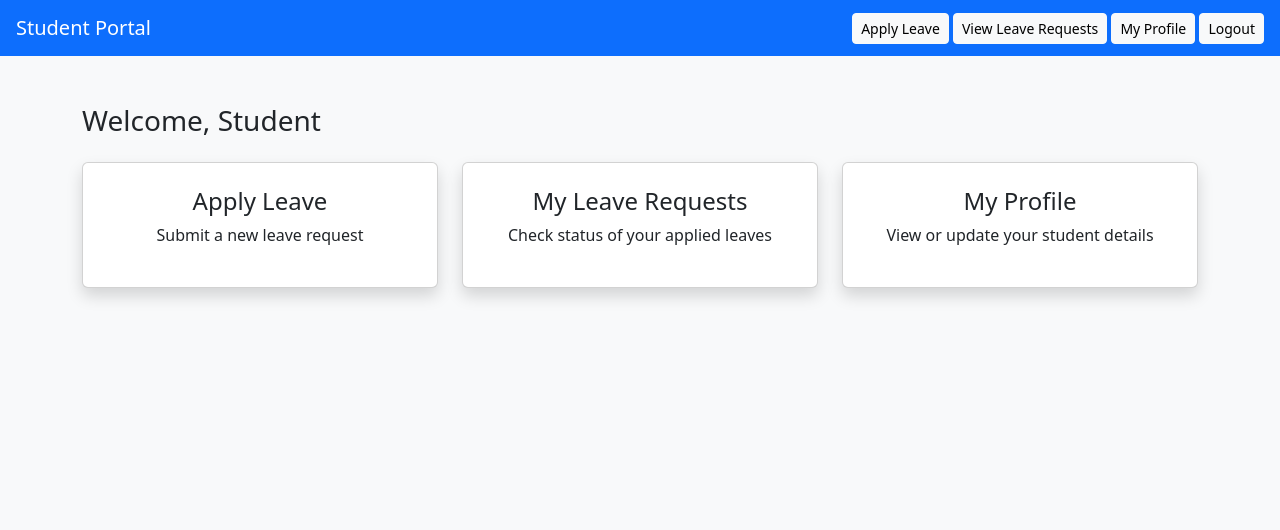
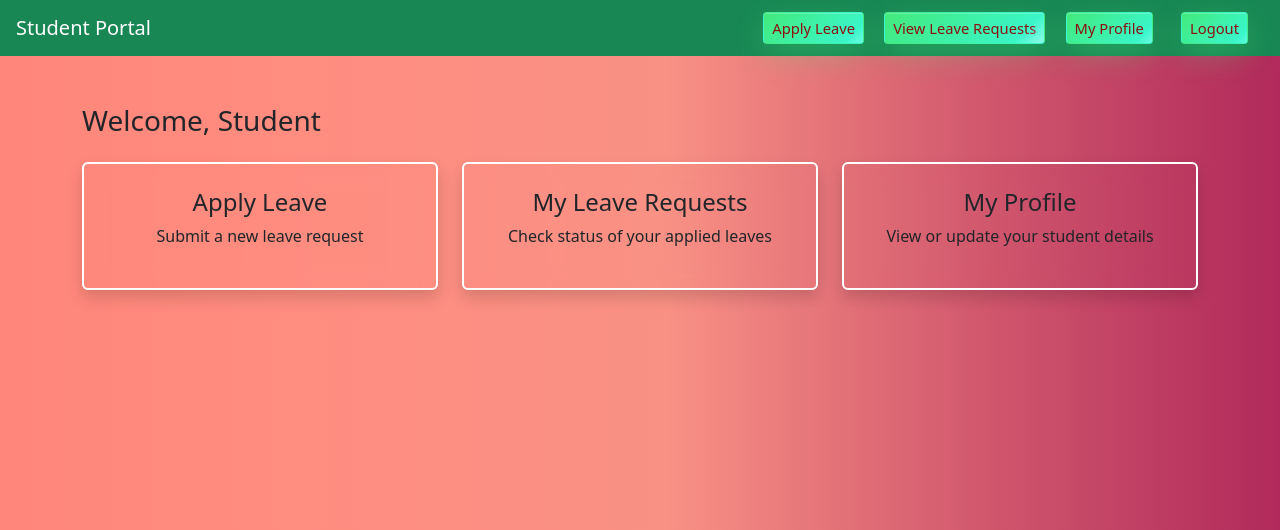
Before and after one commit to Ghanashyamgudela/Student-Leave-Management-System, a Flask app: page /student/dashboard in a window 1280 px wide. Shown: the top 530 px of the page. Run offline with Flask 3, Linux system fonts and the light colour scheme; the visitor is signed in with stand-in values (Sample User, id 1); some libraries are stand-ins or nearby versions.

Commit message:
Update student_dashboard.html

```diff
--- a/templates/student_dashboard.html
+++ b/templates/student_dashboard.html
@@ -1,5 +1,6 @@
 <!DOCTYPE html>
 <html lang="en">
+
 <head>
     <meta charset="UTF-8">
     <meta name="viewport" content="width=device-width, initial-scale=1.0">
@@ -9,25 +10,82 @@
     <link href="https://cdn.jsdelivr.net/npm/bootstrap@5.3.2/dist/css/bootstrap.min.css" rel="stylesheet">
 
     <style>
+        body {
+background-image: linear-gradient(to right, #ff8177 0%, #ff867a 0%, #ff8c7f 21%, #f99185 52%, #cf556c 78%, #b12a5b 100%);
+    }
+        .shine-button {
+            position: relative;
+            overflow: hidden;
+        }
+
+        .shine-button::before {
+            content: '';
+            position: absolute;
+            height: 250%;
+            width: 40px;
+            top: 0;
+            left: -60px;
+            background: linear-gradient(90deg, transparent, rgba(255, 255, 255, 0.4), transparent);
+            transform: rotate(45deg) translateY(-35%);
+            animation: shine 3s ease infinite;
+        }
+        .ms-auto a {
+            color: #8b1010;
+            font-size: 0.92rem;
+
+
+            margin-right: 15px;
+        }
+
+        @keyframes shine {
+            0% {
+                left: -80px;
+            }
+
+            40%{
+                left: calc(100% + 20px);
+            }
+            100% {
+                left: calc(100% + 20px);
+            }
+        }
+
+        .button-green {
+            background: linear-gradient(135deg, #43e97b 0%, #38f9d7 100%);
+            color: #fff;
+            box-shadow: 0 10px 30px rgba(67, 233, 123, 0.3), inset 0 1px 0 rgba(255, 255, 255, 0.2);
+        }
+
+        .button-green:hover {
+            transform: translateY(-3px);
+            box-shadow: 0 15px 40px rgba(67, 233, 123, 0.5), inset 0 1px 0 rgba(255, 255, 255, 0.3);
+        }
+        .shadow{
+            background-color: inherit;
+            border: 2px white solid;
+            backdrop-filter: blur(10px);
+        }
+
         .card-hover:hover {
             transform: scale(1.02);
             transition: 0.2s;
         }
     </style>
 </head>
+
 <body class="bg-light">
 
     <!-- Navbar -->
-    <nav class="navbar navbar-expand-lg navbar-dark bg-primary px-3">
+    <nav class="navbar navbar-expand-lg navbar-dark bg-success px-3">
         <a class="navbar-brand" href="#">Student Portal</a>
 
         <div class="ms-auto">
-             <a href="{{ url_for('apply_leave') }}" class="btn btn-light btn-sm">Apply Leave</a>
-<a href="{{ url_for('my_leaves') }}" class="btn btn-light btn-sm">View Leave Requests</a>
-<a href="{{ url_for('student_profile') }}" class="btn btn-light btn-sm">My Profile</a>
+            <a href="{{ url_for('apply_leave') }}" class="btn shine-button button-green btn-sm mx-2">Apply Leave</a>
+            <a href="{{ url_for('my_leaves') }}" class="btn shine-button button-green btn-sm mx-2">View Leave Requests</a>
+            <a href="{{ url_for('student_profile') }}" class="btn shine-button button-green btn-sm mx-2">My Profile</a>
 
 
-            <a href="/logout" class="btn btn-light btn-sm">Logout</a>
+            <a href="/logout" class="btn shine-button button-green btn-sm mx-3">Logout</a>
         </div>
     </nav>
 
@@ -75,4 +133,5 @@
     <script src="https://cdn.jsdelivr.net/npm/bootstrap@5.3.2/dist/js/bootstrap.bundle.min.js"></script>
 
 </body>
+
 </html>
```
